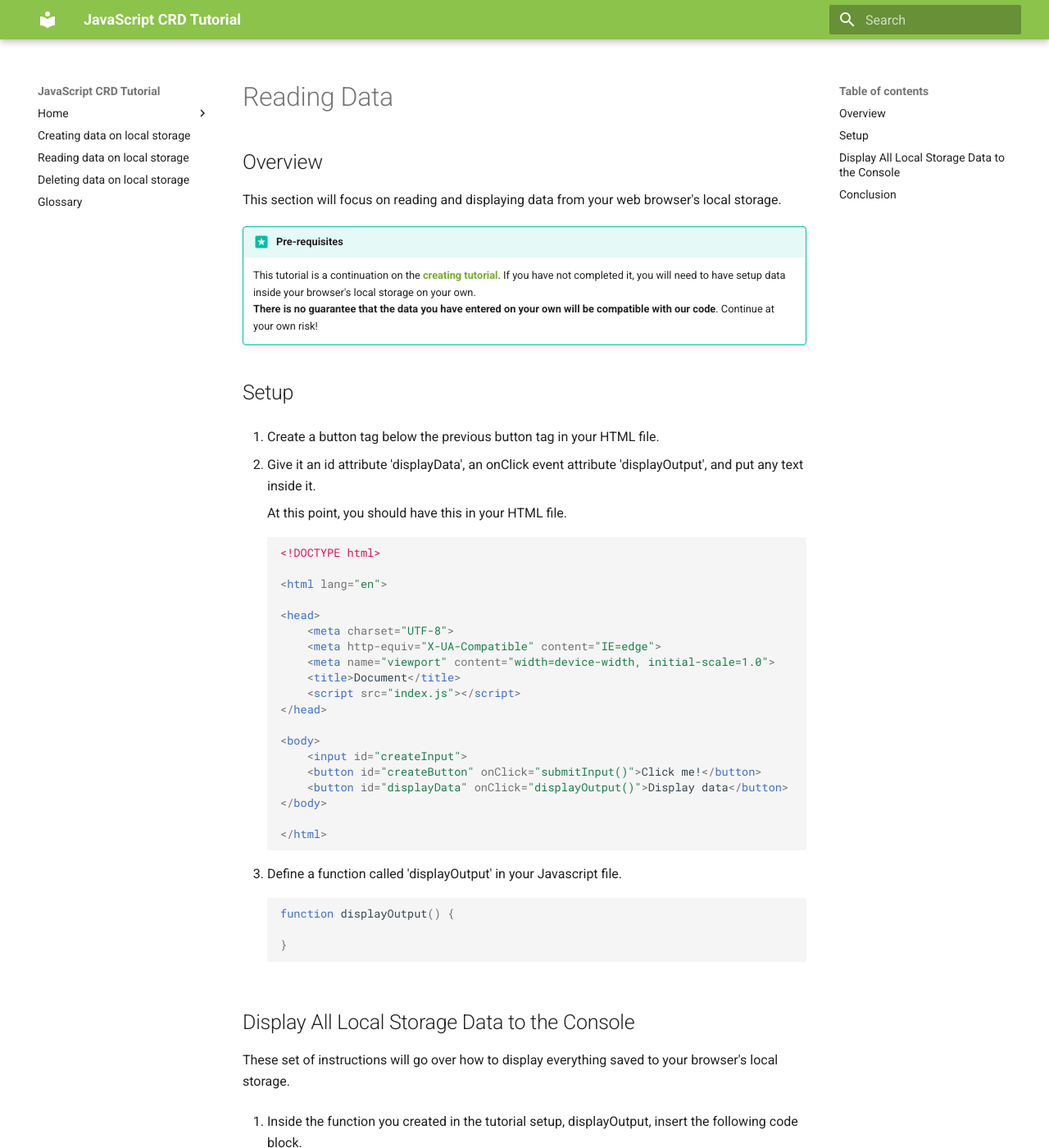
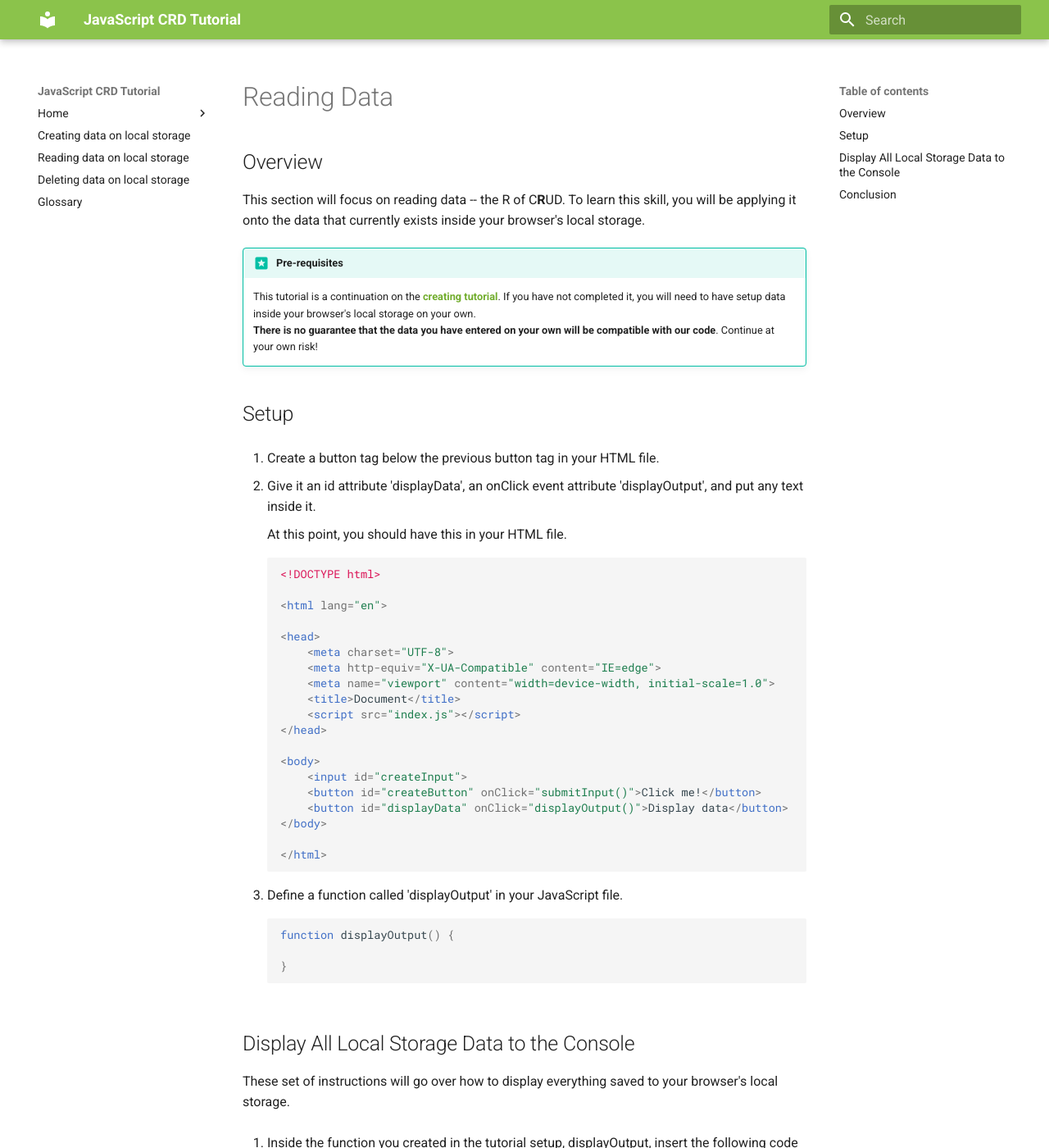
Before and after one commit to mnkhee/user-docs-project, an MkDocs documentation site: the page built from docs/tutorials/reading.md, in a window 1280 px wide and 1400 px high. Shown: the whole window at 82% size. Built offline with MkDocs 1.6.1 and Material for MkDocs 9.7.7, drawn with Linux system fonts in a browser that asks for light colours.

Commit message:
Update reading tutorial

````diff
--- a/docs/tutorials/reading.md
+++ b/docs/tutorials/reading.md
@@ -2,7 +2,7 @@
 
 ## Overview
 
-This section will focus on reading and displaying data from your web browser's local storage.
+This section will focus on reading data -- the R of C**R**UD. To learn this skill, you will be applying it onto the data that currently exists inside your browser's local storage.
 !!! tip "Pre-requisites"
     This tutorial is a continuation on the [**creating tutorial**](creating.md). If you have not completed it, you will need to have setup data inside your browser's local storage on your own.
     <br> **There is no guarantee that the data you have entered on your own will be compatible with our code**. Continue at your own risk!
@@ -37,7 +37,7 @@ This section will focus on reading and displaying data from your web browser's l
     </html>
     ```
 
-3. Define a function called 'displayOutput' in your Javascript file.
+3. Define a function called 'displayOutput' in your JavaScript file.
 
     ```js
     function displayOutput() {
````
Also changed, not shown: docs/glossary.md (+3 -0 lines), docs/introduction.md (+3 -1 lines), docs/tutorials/creating.md (+1 -1 lines), docs/tutorials/deleting.md (+1 -1 lines).
